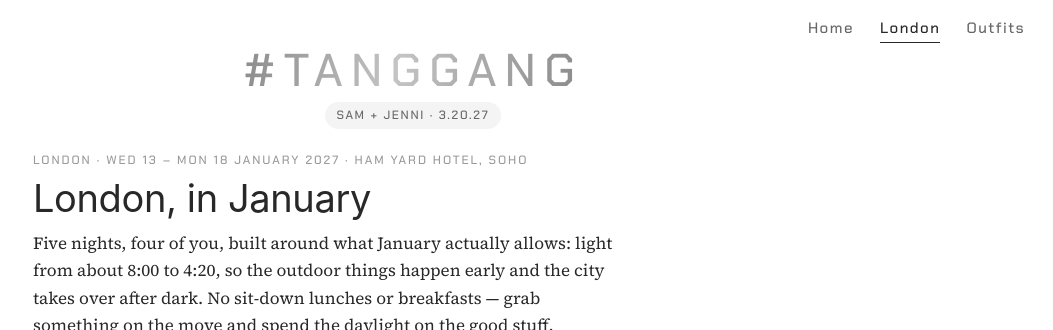
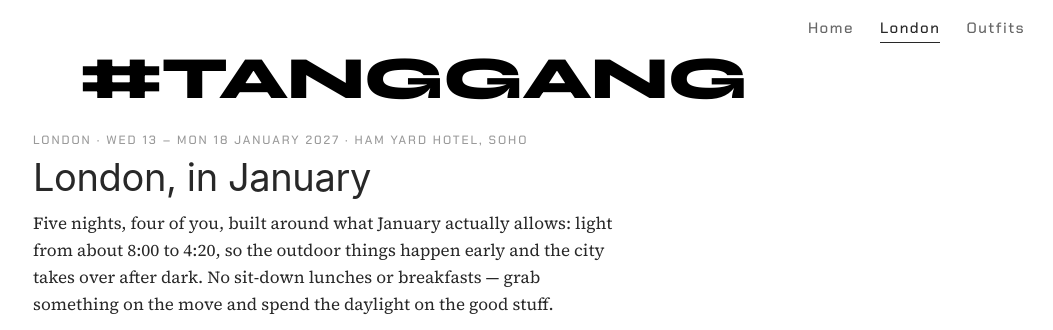
Before and after one commit to tangjennii-wq/tanggang, a plain HTML site: page london.html in a window 1280 px wide. Shown: the top 330 px of the page, without its empty margins (227-1280 px from the left). Drawn offline with Linux system fonts and the light colour scheme.

Commit message:
Update london.html

```diff
--- a/london.html
+++ b/london.html
@@ -3,7 +3,7 @@
 <meta name="robots" content="noindex, nofollow">
 <title>London · #TangGang</title>
 <link rel="preconnect" href="https://fonts.googleapis.com"><link rel="preconnect" href="https://fonts.gstatic.com" crossorigin>
-<link href="https://fonts.googleapis.com/css2?family=Chakra+Petch:wght@400;500&family=Source+Serif+4:ital,opsz,wght@0,8..60,400;0,8..60,600;1,8..60,400&display=swap" rel="stylesheet">
+<link href="https://fonts.googleapis.com/css2?family=Chakra+Petch:wght@400;500&family=Syne:wght@800&family=Source+Serif+4:ital,opsz,wght@0,8..60,400;0,8..60,600;1,8..60,400&display=swap" rel="stylesheet">
 <style>
 :root{--bg:#fff;--ink:#282828;--muted:#676767;--soft:#9a9a9a;--line:#e9e9e9;--tint:#f4f4f4;--surface:#fff;--r:14px;
   --home:#282828;--wed:#b3261e;--thu:#1f7a45;--fri:#a86400;--sat:#2456a6;--sun:#7a3b9c;
@@ -19,10 +19,8 @@ nav.top{display:flex;justify-content:flex-end;gap:26px;padding:14px 28px 0;font-
 nav.top a{text-decoration:none;color:var(--muted);padding:2px 0;border-bottom:1.5px solid transparent}
 nav.top a:hover{color:var(--ink)}
 nav.top a.on{color:var(--ink);border-bottom-color:var(--ink)}
-.crest{text-align:center;padding:4px 16px 0}
-.crest .name{display:inline-block;font-family:"Chakra Petch",sans-serif;font-weight:500;font-size:clamp(28px,4.6vw,46px);letter-spacing:.18em;text-transform:uppercase;line-height:1;text-decoration:none;
-  background:linear-gradient(100deg,#8c8c8c 0%,#c4c4c4 45%,#8a8a8a 100%);-webkit-background-clip:text;background-clip:text;color:transparent}
-.crest .sub{display:inline-flex;align-items:center;gap:8px;margin:8px auto 0;font-family:"Chakra Petch",sans-serif;font-size:12px;font-weight:500;letter-spacing:.14em;text-transform:uppercase;color:var(--muted);background:var(--tint);border-radius:999px;padding:4px 12px}
+.crest{text-align:center;padding:6px 16px 0}
+.crest .name{display:inline-block;font-family:"Syne",sans-serif;font-weight:800;font-size:clamp(34px,5.6vw,60px);letter-spacing:-.02em;text-transform:uppercase;line-height:1;text-decoration:none;color:#000}
 .wrap{max-width:1120px;margin:0 auto;padding:22px 20px 60px}
 .narrow{max-width:800px}
 h1{font-family:-apple-system,BlinkMacSystemFont,"Helvetica Neue",Helvetica,Arial,sans-serif;font-weight:400;font-size:clamp(28px,3.4vw,38px);line-height:1.15;letter-spacing:-.01em;margin:0 0 10px;text-wrap:balance}
@@ -112,7 +110,7 @@ tr:last-child td{border-bottom:0}
 @media print{nav.top,.filters{display:none}.wrap{padding:0}.grid{grid-template-columns:repeat(4,1fr);gap:8px}.dcard{page-break-inside:avoid}.link{display:none}a{color:inherit;text-decoration:none}}
 </style></head><body>
 <nav class="top"><a href="index.html">Home</a><a href="london.html" class="on">London</a><a href="outfits.html">Outfits</a></nav>
-<header class="crest"><a class="name" href="index.html">#TangGang</a><br><span class="sub">Sam + Jenni · 3.20.27</span></header>
+<header class="crest"><a class="name" href="index.html">#TangGang</a></header>
 <main class="wrap narrow">
 <div class="pagehead">
   <div class="kicker">London &middot; Wed 13 &ndash; Mon 18 January 2027 &middot; Ham Yard Hotel, Soho</div>
```
